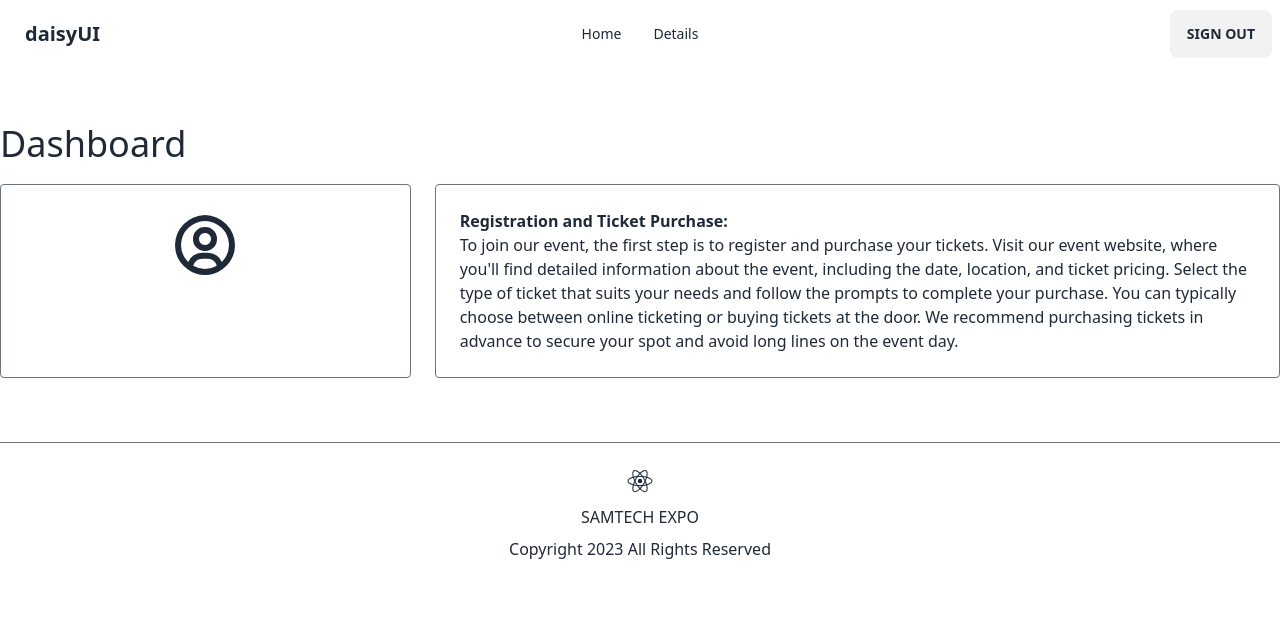
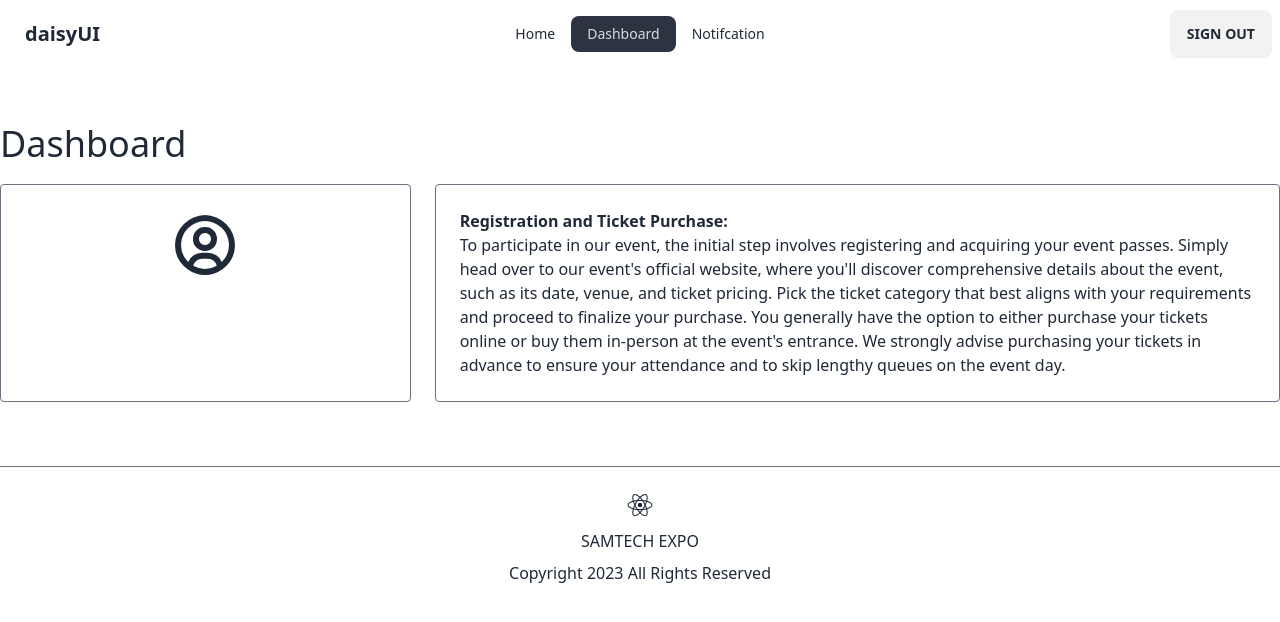
Before and after one commit to iamsamiadnan/react-project-samtech, a React (Vite) app: page /dashboard in a window 1280 px wide. Shown: the top 622 px of the page. Built offline with nearby package versions, Linux system fonts and the light colour scheme; no server answers; sample sign-in values are in the browser's storage.

Commit message:
feat: add 404 not found page

```diff
--- a/src/pages/Dashboard.jsx/Dashboard.jsx
+++ b/src/pages/Dashboard/Dashboard.jsx
@@ -1,6 +1,7 @@
-import React, { useContext } from 'react'
+
 import { BiUserCircle } from 'react-icons/bi'
 import { AuthContext } from '../../providers/AuthProvider'
+import { useContext } from 'react'
 
 export default function Dashboard() {
 
@@ -21,7 +22,8 @@ export default function Dashboard() {
 				<div>
                     <p>
                     <b>Registration and Ticket Purchase:</b><br/>
-To join our event, the first step is to register and purchase your tickets. Visit our event website, where you'll find detailed information about the event, including the date, location, and ticket pricing. Select the type of ticket that suits your needs and follow the prompts to complete your purchase. You can typically choose between online ticketing or buying tickets at the door. We recommend purchasing tickets in advance to secure your spot and avoid long lines on the event day.
+                    To participate in our event, the initial step involves registering and acquiring your event passes. Simply head over to our event's official website, where you'll discover comprehensive details about the event, such as its date, venue, and ticket pricing. Pick the ticket category that best aligns with your requirements and proceed to finalize your purchase. You generally have the option to either purchase your tickets online or buy them in-person at the event's entrance. We strongly advise purchasing your tickets in advance to ensure your attendance and to skip lengthy queues on the event day.
+
                     </p>
                 </div>
 			</div>
--- /dev/null
+++ b/src/pages/Notification/Notification.jsx
@@ -0,0 +1,8 @@
+
+function Notification() {
+  return (
+    <div>THERE IS NO NOTIFICATIONS!</div>
+  )
+}
+
+export default Notification
--- a/src/pages/Shared/Navbar.jsx
+++ b/src/pages/Shared/Navbar.jsx
@@ -9,7 +9,8 @@ export default function Navbar() {
 
 
 		<li><NavLink to='/'>Home</NavLink></li>
-		<li><NavLink to='details'>Details</NavLink></li>
+		<li><NavLink to='/dashboard'>Dashboard</NavLink></li>
+		<li><NavLink to='/notifications'>Notifcation</NavLink></li>
 	</>
 
 	const handleSignOut = () => {
--- a/src/providers/AuthProvider.jsx
+++ b/src/providers/AuthProvider.jsx
@@ -1,4 +1,4 @@
-import React, { createContext, useEffect, useState } from 'react'
+import { createContext, useEffect, useState } from 'react'
 import app from '../config/firebase.config'
 import { GoogleAuthProvider, createUserWithEmailAndPassword, getAuth, onAuthStateChanged, signInWithEmailAndPassword, signInWithPopup, signOut } from "firebase/auth"
 
```
Also changed, not shown: src/routes/Routes.jsx (+15 -1 lines).
